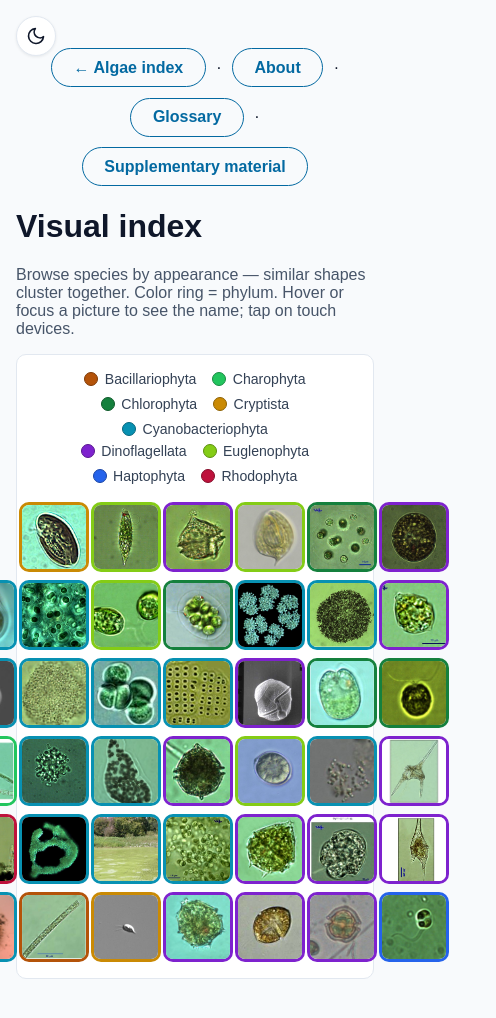
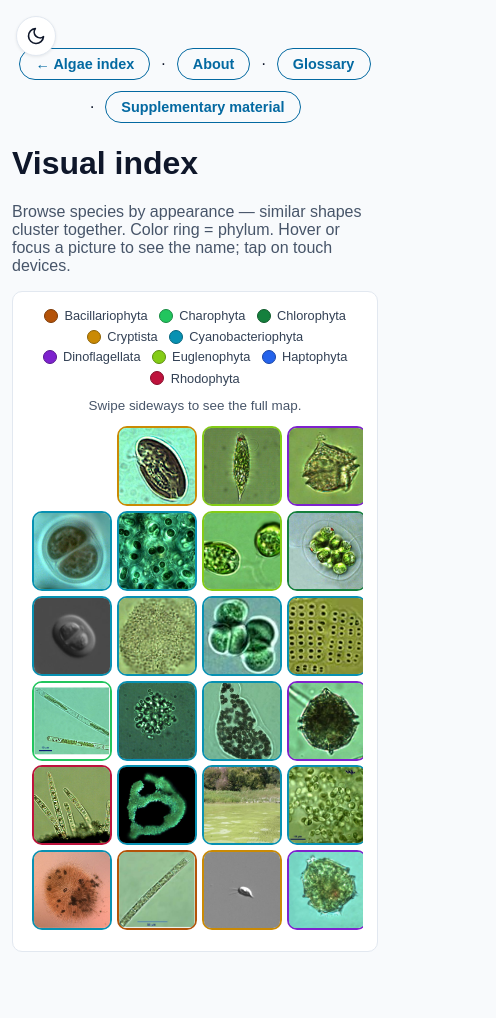
Before and after one commit to galcohensius/kinneret-algae-atlas, a Next.js app: page /visual-index in a window 390 px wide. Shown: the top 1018 px of the page, 496 px wide, since content can reach past the window. Built offline with nearby package versions, Linux system fonts and the light colour scheme.

Commit message:
Fix visual-index mobile overflow with swipeable map
On narrow screens the 7-column morphology grid no longer forces page
overflow. Cells stay readable (~76px) inside a horizontal scroll area,
with a swipe hint and tighter legend/nav chrome.

Co-authored-by: Gal Cohensius <galcohensius@gmail.com>

```diff
--- a/app/components/VisualIndexGrid.tsx
+++ b/app/components/VisualIndexGrid.tsx
@@ -54,6 +54,9 @@ export default function VisualIndexGrid({ cells }: VisualIndexGridProps) {
         ))}
       </nav>
 
+      <p className="muted visual-index-swipe-hint">Swipe sideways to see the full map.</p>
+
+      <div className="visual-index-grid-scroll">
         <div
           className="visual-index-grid"
           style={
@@ -95,6 +98,7 @@ export default function VisualIndexGrid({ cells }: VisualIndexGridProps) {
             </Link>
           ))}
         </div>
+      </div>
     </>
   );
 }
--- a/app/globals.css
+++ b/app/globals.css
@@ -385,8 +385,13 @@ main.home {
   margin: 0.35rem 0 0;
 }
 
+.visual-index-page {
+  overflow-x: clip;
+}
+
 .visual-index-card {
   padding: 1.25rem 1.35rem 1.5rem;
+  overflow: visible;
 }
 
 .visual-index-legend {
@@ -395,6 +400,14 @@ main.home {
   align-items: center;
   gap: 0.4rem;
   margin-bottom: 1.15rem;
+}
+
+.visual-index-swipe-hint {
+  display: none;
+}
+
+.visual-index-grid-scroll {
+  overflow: visible;
 }
 
 .visual-index-legend-row {
@@ -507,10 +520,66 @@ main.home {
 }
 
 @media (max-width: 640px) {
+  .visual-index-page {
+    padding-left: 0.75rem;
+    padding-right: 0.75rem;
+  }
+
+  .visual-index-page .algae-detail-nav a {
+    padding: 0.45rem 0.95rem;
+    font-size: 0.9rem;
+  }
+
+  .visual-index-card {
+    padding: 1rem 0.7rem 1.25rem;
+  }
+
+  .visual-index-legend {
+    margin-bottom: 0.75rem;
+    gap: 0.3rem;
+  }
+
+  .visual-index-legend-row {
+    gap: 0.4rem 0.7rem;
+  }
+
+  .visual-index-legend-item {
+    font-size: 0.8rem;
+  }
+
+  .visual-index-swipe-hint {
+    display: block;
+    margin: 0 0 0.7rem;
+    text-align: center;
+    font-size: 0.84rem;
+  }
+
+  .visual-index-grid-scroll {
+    overflow-x: auto;
+    overflow-y: visible;
+    -webkit-overflow-scrolling: touch;
+    overscroll-behavior-x: contain;
+    margin-inline: -0.15rem;
+    padding: 0.15rem 0.35rem 0.55rem;
+  }
+
   .visual-index-grid {
-    grid-template-columns: repeat(var(--visual-index-cols, 7), minmax(64px, 1fr));
-    grid-template-rows: repeat(var(--visual-index-rows, 7), minmax(64px, 1fr));
-    gap: 0.5rem;
+    grid-template-columns: repeat(var(--visual-index-cols, 7), 76px);
+    grid-template-rows: repeat(var(--visual-index-rows, 7), 76px);
+    gap: 0.55rem;
+    justify-content: start;
+    width: max-content;
+    min-width: 100%;
+  }
+
+  .visual-index-cell {
+    border-width: 2px;
+  }
+
+  .visual-index-tooltip {
+    min-width: 8rem;
+    max-width: 11rem;
+    font-size: 0.9rem;
   }
 }
 
```
Lines whose indentation alone changed are shown as unchanged.
